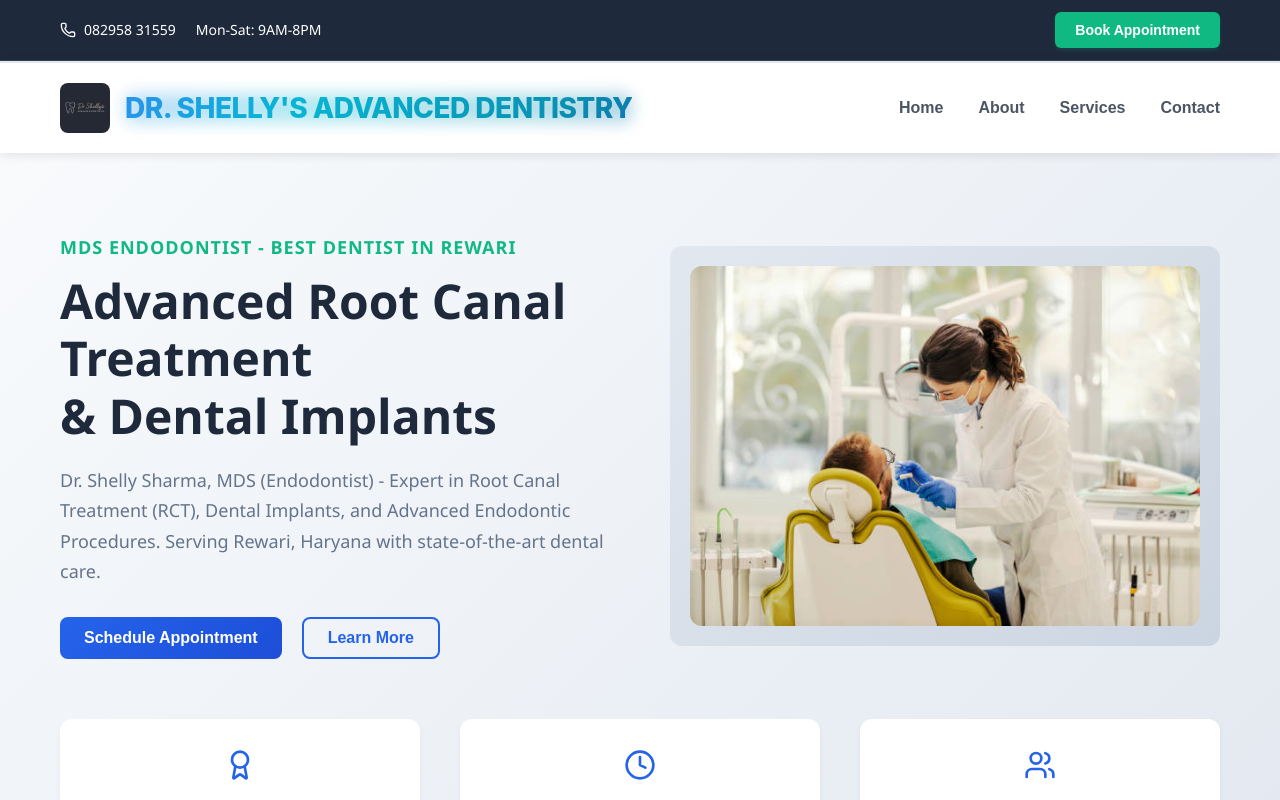
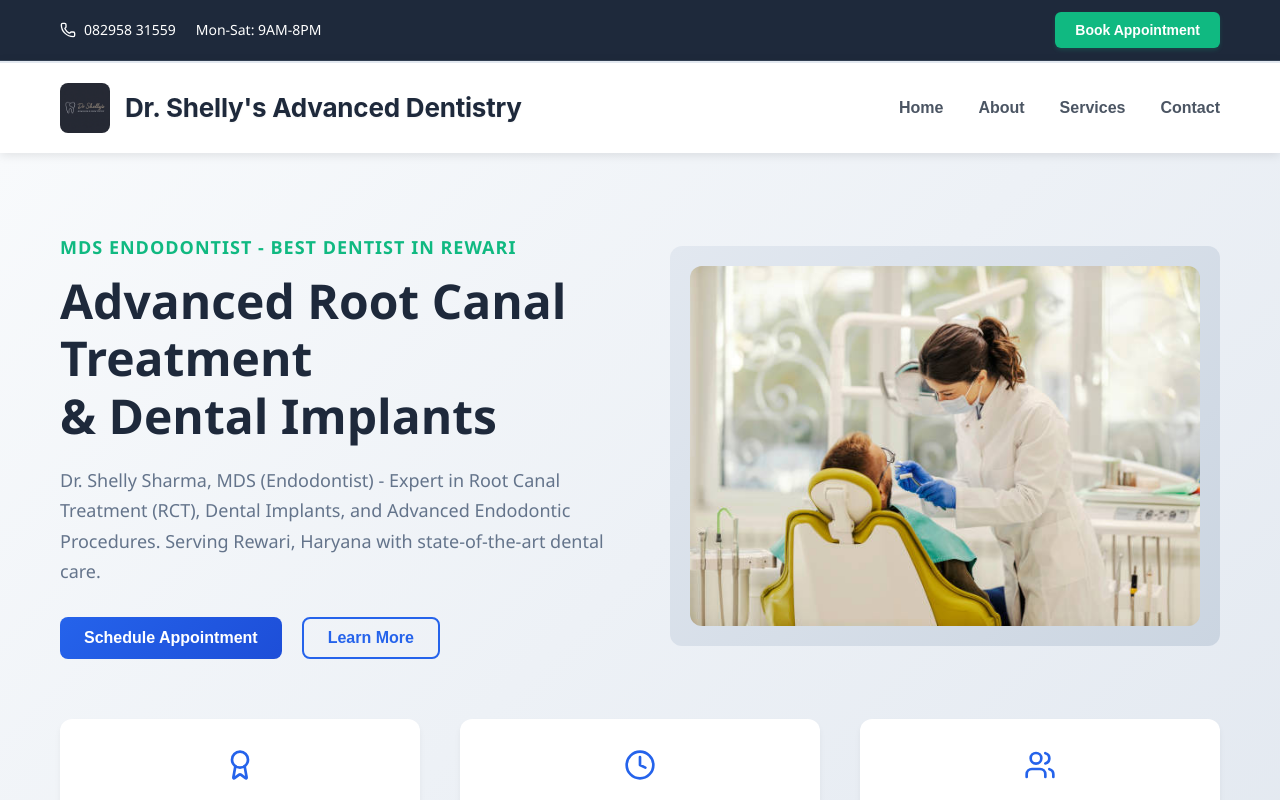
Before and after one commit to gaurshelly90/dr-shelly-advanced-dentistry, a React (Create React App) app: page / in a window 1280 px wide. Shown: the top 800 px of the page. Built offline with nearby package versions, Linux system fonts and the light colour scheme.

Commit message:
Apply modern sans-serif styling - clean and professional

```diff
--- a/src/App.css
+++ b/src/App.css
@@ -657,52 +657,23 @@ body {
   border-radius: 8px;
 }
 
+/* Option 2: Modern Sans-Serif (Clean & Professional) */
 .logo h1 {
-  background: linear-gradient(135deg, #1e40af 0%, #3b82f6 25%, #06b6d4 50%, #0891b2 75%, #1e40af 100%);
-  -webkit-background-clip: text;
-  -webkit-text-fill-color: transparent;
-  background-clip: text;
-  background-size: 200% 200%;
-  animation: gradientShift 4s ease-in-out infinite;
-  font-size: 28px;
-  font-weight: 800;
+  color: #1e293b;
+  font-size: 26px;
+  font-weight: 700;
   margin: 0;
-  line-height: 1.1;
-  font-family: 'Inter', 'Segoe UI', 'Roboto', sans-serif;
-  letter-spacing: -0.5px;
-  text-transform: uppercase;
-  position: relative;
-  transition: all 0.4s cubic-bezier(0.4, 0, 0.2, 1);
-}
-
-.logo h1::before {
-  content: '';
-  position: absolute;
-  top: 0;
-  left: 0;
-  right: 0;
-  bottom: 0;
-  background: linear-gradient(135deg, #1e40af 0%, #3b82f6 25%, #06b6d4 50%, #0891b2 75%, #1e40af 100%);
-  background-size: 200% 200%;
-  animation: gradientShift 4s ease-in-out infinite;
-  filter: blur(8px);
-  opacity: 0.3;
-  z-index: -1;
-  border-radius: 8px;
+  line-height: 1.2;
+  font-family: 'Inter', 'Segoe UI', 'Roboto', -apple-system, sans-serif;
+  letter-spacing: -0.2px;
+  text-shadow: 0 1px 2px rgba(0, 0, 0, 0.05);
+  transition: all 0.3s ease;
 }
 
 .logo h1:hover {
-  transform: translateY(-2px) scale(1.05);
-  filter: drop-shadow(0 8px 16px rgba(59, 130, 246, 0.4));
-}
-
-@keyframes gradientShift {
-  0%, 100% {
-    background-position: 0% 50%;
-  }
-  50% {
-    background-position: 100% 50%;
-  }
+  color: #2563eb;
+  transform: translateY(-1px);
+  text-shadow: 0 2px 8px rgba(37, 99, 235, 0.15);
 }
 
 .nav {
@@ -1347,14 +1318,9 @@ body {
   }
 
   .logo h1 {
-    font-size: 18px;
-    letter-spacing: -0.3px;
-    font-weight: 700;
-  }
-
-  .logo h1::before {
-    filter: blur(4px);
-    opacity: 0.2;
+    font-size: 20px;
+    letter-spacing: -0.1px;
+    font-weight: 600;
   }
 
   .nav {
```
